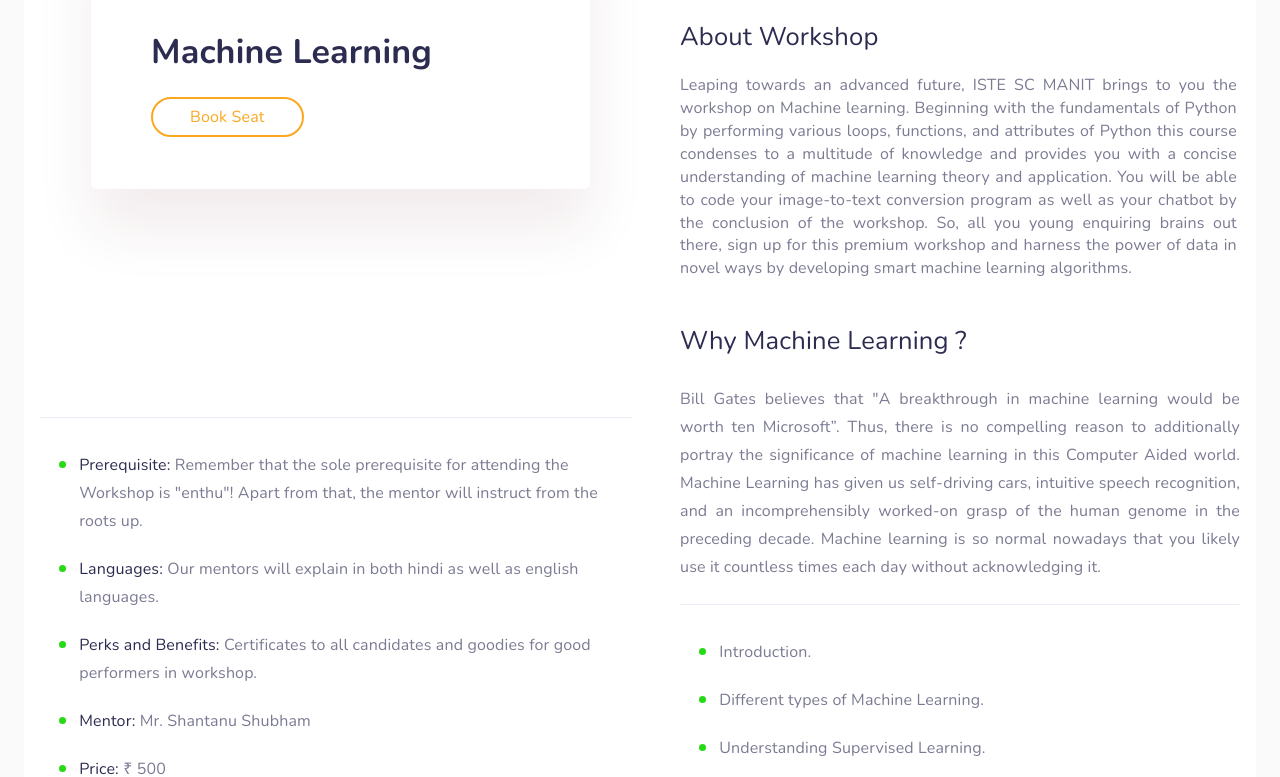
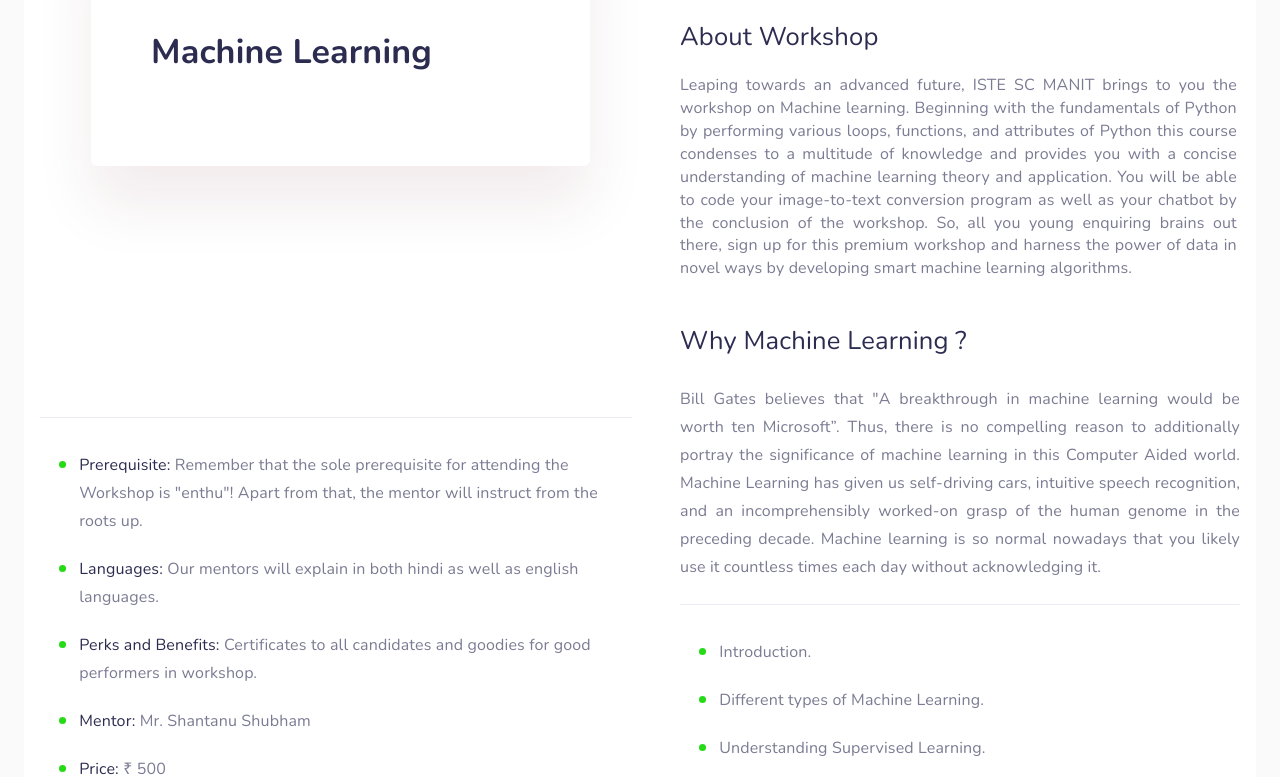
Before and after one commit to shubhtrikal/workshop-ui-2022, a Next.js app: page / in a window 1280 px wide. Shown: the part 1569-2346 px from the top of the page. Built offline with nearby package versions, Linux system fonts and the light colour scheme.

Commit message:
fix: registration closed

```diff
--- a/src/components/Workshops/Workshops.tsx
+++ b/src/components/Workshops/Workshops.tsx
@@ -52,9 +52,9 @@ const Workshops: React.FC<workshopProps> = ({
                 </a>
               </div>
             </Hidden>
-            <a href='/register' className='btn btn-two btn-hover'>
+            {/* <a href='/register' className='btn btn-two btn-hover'>
               Book Seat
-            </a>
+            </a> */}
           </div>
         </Grid>
         <Grid item xs={12} md={6}>
```
